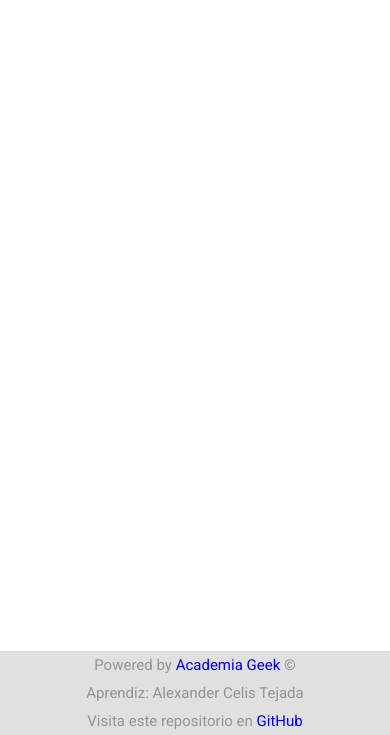
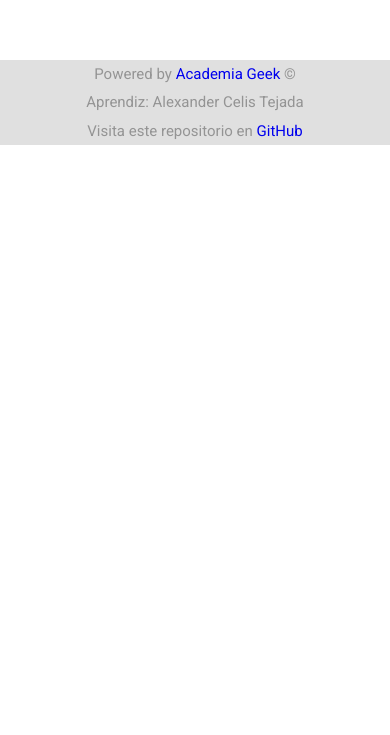
Before and after one commit to alexandercelis/sprint_1, a plain HTML site: page index.html in a window 390 px wide. Shown: the part 3957-4692 px from the top of the page. After the commit the page ends 4603 px from the top, so only its background shows below. Drawn offline with Linux system fonts and the light colour scheme.

Commit message:
sprint 1 init

```diff
--- a/styles/styles.css
+++ b/styles/styles.css
@@ -235,18 +235,18 @@ header{
 
 @media(max-width:1000px){
     .footer{
-        top: 200vh;
+        top: 150vh;
     }
 }
 
 @media(max-width:800px){
     .footer{
-        top: 300vh;
+        top: 200vh;
     }
 }
 
 @media(max-width:600px){
     .footer{
-        top: 320vh;
+        top: 250vh;
     }
 }
```
